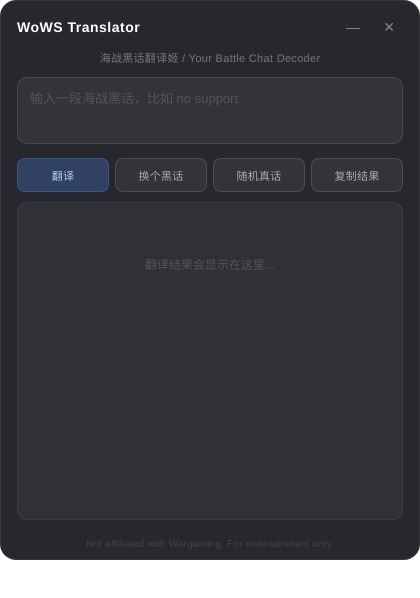
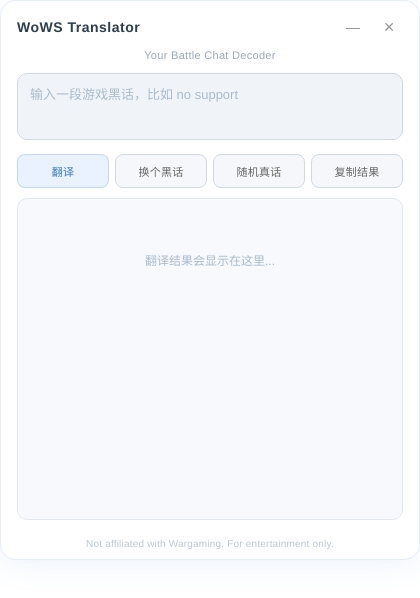
Before and after one commit to Pacific-whitewhale/wows-translator, an Electron app: page index.html in a window 420 px wide. Drawn offline with Linux system fonts and the light colour scheme.

Commit message:
style: light theme (white + light blue), remove subtitle prefix, clean AI label

```diff
--- a/index.html
+++ b/index.html
@@ -17,12 +17,12 @@
       </div>
     </div>
 
-    <div class="subtitle">海战黑话翻译姬 / Your Battle Chat Decoder</div>
+    <div class="subtitle">Your Battle Chat Decoder</div>
 
     <div class="input-area">
       <textarea
         id="input-text"
-        placeholder="输入一段海战黑话，比如 no support"
+        placeholder="输入一段游戏黑话，比如 no support"
         rows="3"
       ></textarea>
     </div>
--- a/renderer.js
+++ b/renderer.js
@@ -404,7 +404,7 @@
 function fallbackResult(text) {
   return {
     phrase: '',
-    surface_meaning: '这是一个尚未收录的海战黑话。',
+    surface_meaning: '这是一个尚未收录的游戏黑话。',
     real_meaning: '系统暂时无法翻译，但不代表你的血压不会因此升高。',
     salt_score: 66,
     blame_score: 100,
@@ -460,7 +460,7 @@
     'fuzzy':    '内置词库 · 模糊匹配 · ' + (result.confidence || 0) + '%',
     'fuzzy_low':'内置词库 · 低置信度匹配 · ' + (result.confidence || 0) + '%（该结果可能不完全准确）',
     'fallback': '未命中词库 · 默认回复',
-    'ai':       '🤖 AI 智能分析 · 80%（大模型生成，仅供参考）',
+    'ai':       '🤖 AI 智能分析 · 80%',
     'random':   '内置词库 · 随机换词 · 100%'
   };
 
--- a/style.css
+++ b/style.css
@@ -19,14 +19,15 @@
   height: 560px;
   margin: 0;
   border-radius: 16px;
-  background: rgba(20, 22, 28, 0.92);
+  background: rgba(255, 255, 255, 0.94);
   backdrop-filter: blur(20px);
   -webkit-backdrop-filter: blur(20px);
-  border: 1px solid rgba(255, 255, 255, 0.08);
+  border: 1px solid rgba(180, 200, 230, 0.3);
   display: flex;
   flex-direction: column;
   overflow: hidden;
-  color: #e0e0e0;
+  color: #333;
+  box-shadow: 0 4px 30px rgba(100, 150, 220, 0.12);
 }
 
 /* Title Bar */
@@ -43,7 +44,7 @@
   font-size: 14px;
   font-weight: 700;
   letter-spacing: 0.5px;
-  color: #ffffff;
+  color: #2c3e50;
 }
 
 .title-buttons {
@@ -55,7 +56,7 @@
   -webkit-app-region: no-drag;
   background: transparent;
   border: none;
-  color: #888;
+  color: #999;
   font-size: 14px;
   cursor: pointer;
   width: 28px;
@@ -68,19 +69,19 @@
 }
 
 .title-btn:hover {
-  background: rgba(255, 255, 255, 0.1);
-  color: #fff;
+  background: rgba(0, 0, 0, 0.06);
+  color: #333;
 }
 
 #btn-close:hover {
-  background: rgba(255, 60, 60, 0.6);
-  color: #fff;
+  background: rgba(255, 60, 60, 0.15);
+  color: #e74c3c;
 }
 
 /* Subtitle */
 .subtitle {
   font-size: 11px;
-  color: #777;
+  color: #99aabb;
   text-align: center;
   padding: 0 16px 12px 16px;
   letter-spacing: 0.3px;
@@ -102,10 +103,10 @@
 textarea {
   width: 100%;
   resize: none;
-  background: rgba(255, 255, 255, 0.06);
-  border: 1px solid rgba(255, 255, 255, 0.1);
+  background: #f0f4f8;
+  border: 1px solid #d0dae5;
   border-radius: 10px;
-  color: #e0e0e0;
+  color: #333;
   font-size: 13px;
   padding: 10px 12px;
   font-family: inherit;
@@ -114,11 +115,12 @@
 }
 
 textarea:focus {
-  border-color: rgba(100, 160, 255, 0.5);
+  border-color: rgba(80, 140, 255, 0.5);
+  background: #fff;
 }
 
 textarea::placeholder {
-  color: #555;
+  color: #aabbcc;
 }
 
 /* Button Row */
@@ -134,7 +136,7 @@
   flex: 1;
   padding: 8px 4px;
   border-radius: 8px;
-  border: 1px solid rgba(255, 255, 255, 0.12);
+  border: 1px solid #d0dae5;
   font-size: 11px;
   font-family: inherit;
   cursor: pointer;
@@ -144,37 +146,37 @@
 }
 
 .btn-primary {
-  background: rgba(80, 140, 255, 0.25);
-  color: #b0d0ff;
-  border-color: rgba(80, 140, 255, 0.3);
+  background: rgba(80, 140, 255, 0.12);
+  color: #3a7bd5;
+  border-color: rgba(80, 140, 255, 0.25);
 }
 
 .btn-primary:hover {
-  background: rgba(80, 140, 255, 0.4);
-  border-color: rgba(80, 140, 255, 0.5);
-  color: #fff;
+  background: rgba(80, 140, 255, 0.22);
+  border-color: rgba(80, 140, 255, 0.4);
+  color: #2c62ae;
 }
 
 .btn-secondary {
-  background: rgba(255, 255, 255, 0.06);
-  color: #aaa;
+  background: #f5f7fa;
+  color: #666;
 }
 
 .btn-secondary:hover {
-  background: rgba(255, 255, 255, 0.12);
-  color: #ddd;
-  border-color: rgba(255, 255, 255, 0.2);
+  background: #e8ecf2;
+  color: #333;
+  border-color: #c0cad6;
 }
 
 .btn-copy {
-  background: rgba(255, 255, 255, 0.06);
-  color: #aaa;
+  background: #f5f7fa;
+  color: #666;
 }
 
 .btn-copy:hover {
-  background: rgba(255, 255, 255, 0.12);
-  color: #ddd;
-  border-color: rgba(255, 255, 255, 0.2);
+  background: #e8ecf2;
+  color: #333;
+  border-color: #c0cad6;
 }
 
 /* Result Area */
@@ -182,15 +184,15 @@
   flex: 1;
   margin: 0 16px 10px 16px;
   padding: 12px 14px;
-  background: rgba(255, 255, 255, 0.04);
-  border: 1px solid rgba(255, 255, 255, 0.06);
+  background: #f7f9fc;
+  border: 1px solid #e2e8f0;
   border-radius: 10px;
   overflow-y: auto;
   min-height: 0;
 }
 
 .result-placeholder {
-  color: #555;
+  color: #aabbcc;
   font-size: 12px;
   text-align: center;
   padding-top: 40px;
@@ -198,7 +200,7 @@
 
 /* AI 加载动画 */
 .ai-loading {
-  color: #80c0ff;
+  color: #3a7bd5;
   font-size: 14px;
   display: inline-flex;
   align-items: center;
@@ -232,46 +234,46 @@
 }
 
 .result-label {
-  color: #888;
+  color: #8899aa;
   white-space: nowrap;
   flex-shrink: 0;
   min-width: 70px;
 }
 
 .result-value {
-  color: #d0d0d0;
+  color: #444;
 }
 
 #salt-score {
-  color: #ff8c52;
+  color: #e87040;
   font-weight: 600;
 }
 
 #blame-score {
-  color: #ff5252;
+  color: #e74c3c;
   font-weight: 600;
 }
 
 #reply {
-  color: #80c0ff;
+  color: #3a7bd5;
   font-style: italic;
 }
 
 .match-info {
   margin-top: 4px;
   padding-top: 6px;
-  border-top: 1px solid rgba(255, 255, 255, 0.06);
+  border-top: 1px solid #e2e8f0;
 }
 
 #match-info {
-  color: #777;
+  color: #8899aa;
   font-size: 11px;
 }
 
 /* Footer */
 .footer {
   font-size: 10px;
-  color: #444;
+  color: #bcc8d6;
   text-align: center;
   padding: 8px 16px 10px 16px;
   flex-shrink: 0;
@@ -288,10 +290,10 @@
 }
 
 .result-area::-webkit-scrollbar-thumb {
-  background: rgba(255, 255, 255, 0.08);
+  background: rgba(0, 0, 0, 0.08);
   border-radius: 2px;
 }
 
 .result-area::-webkit-scrollbar-thumb:hover {
-  background: rgba(255, 255, 255, 0.15);
+  background: rgba(0, 0, 0, 0.15);
 }
```
Also changed, not shown: config.example.json (+4 -3 lines).
